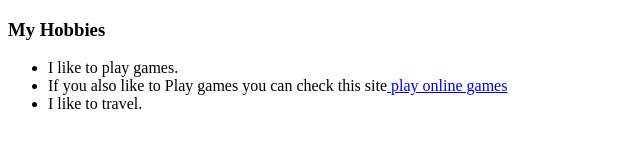
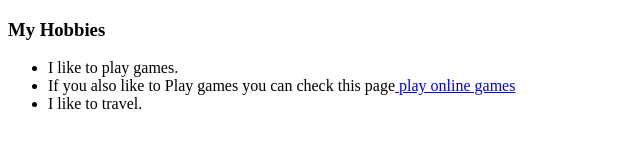
Before and after one commit to Manas-Singhal/CV.1, a plain HTML site: page hobbies.html in a window 1280 px wide. Shown: the full height of the page, 0-640 px from the left. Drawn offline with Linux system fonts and the light colour scheme.

Commit message:
Update hobbies.html

```diff
--- a/hobbies.html
+++ b/hobbies.html
@@ -10,7 +10,7 @@
   <h3>My Hobbies</h3>
   <ul>
     <li>I like to play games.</li>
-    <li> If you also like to Play games you can check this site<a href="https://zodigames.com/"> play online games</a></li>
+    <li> If you also like to Play games you can check this page<a href="https://zodigames.com/"> play online games</a></li>
     <li>I like to travel.</li>
   </ul>
 
```
